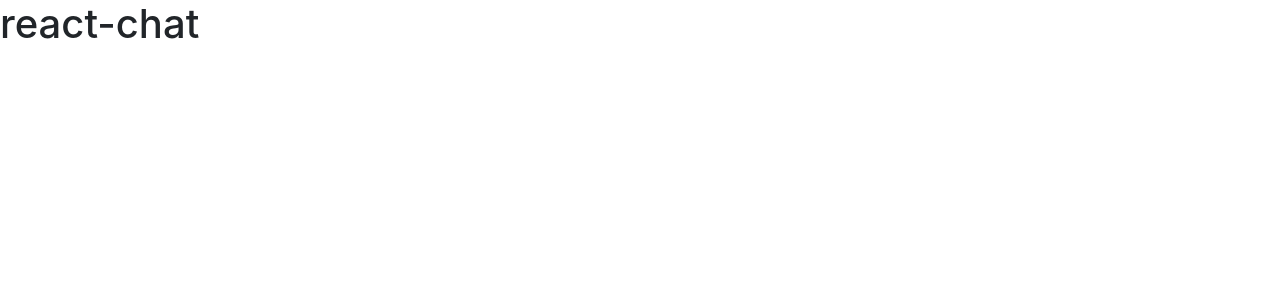
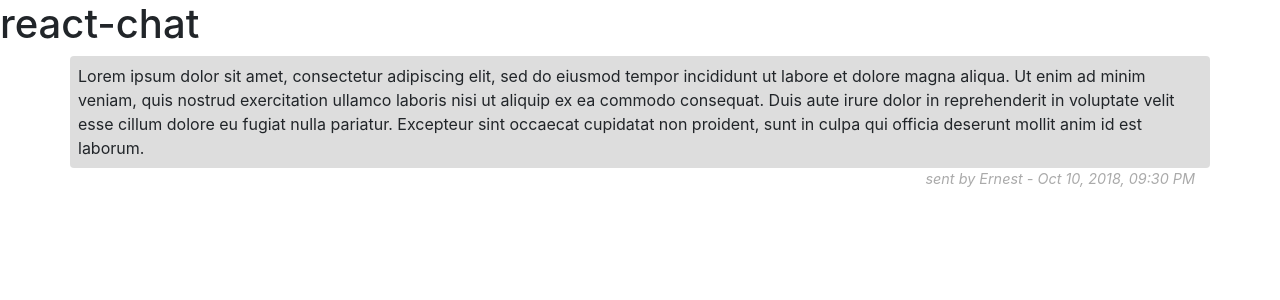
Before and after one commit to alexisrobin/react-chat, a React (Create React App) app: page / in a window 1280 px wide. Shown: the top 300 px of the page. Built offline with nearby package versions, Linux system fonts and the light colour scheme.

Commit message:
:sparkles: Adding Message component

```diff
--- a/src/App.js
+++ b/src/App.js
@@ -1,10 +1,17 @@
 import React, { Component } from 'react';
+import Message from './components/Message';
 
 class App extends Component {
   render() {
     return (
       <div className="App">
         <h1>react-chat</h1>
+        <Message
+          message = {{
+            content: "Lorem ipsum dolor sit amet, consectetur adipiscing elit, sed do eiusmod tempor incididunt ut labore et dolore magna aliqua. Ut enim ad minim veniam, quis nostrud exercitation ullamco laboris nisi ut aliquip ex ea commodo consequat. Duis aute irure dolor in reprehenderit in voluptate velit esse cillum dolore eu fugiat nulla pariatur. Excepteur sint occaecat cupidatat non proident, sunt in culpa qui officia deserunt mollit anim id est laborum.",
+            timestamp: new Date().toISOString()
+          }}
+          senderName = {"Ernest"}/>
       </div>
     );
   }
--- /dev/null
+++ b/src/components/Message.js
@@ -0,0 +1,24 @@
+import React from 'react';
+import './Message.scss';
+import { Container, Row, Col } from 'reactstrap';
+
+const Message = ({ message, senderName }) => {
+
+    const convertISOStringToReadableDateString = ISOString =>
+        new Intl.DateTimeFormat('en-US', { hour: '2-digit', minute: '2-digit', year: 'numeric', month: 'short', day: '2-digit' }).format(new Date(Date.parse(ISOString)));
+
+    return (
+        <Container>
+            <Row className="message-content rounded p-2">
+                {message.content}
+            </Row>
+            <Row className="message-timestamp">
+                <Col className="text-right">
+                    sent by {senderName} - {convertISOStringToReadableDateString(message.timestamp)}
+                </Col>
+            </Row>
+        </Container>
+    );
+}
+
+export default Message;
--- /dev/null
+++ b/src/components/Message.scss
@@ -0,0 +1,9 @@
+.message-content {
+    background-color: #ddd;
+}
+
+.message-timestamp {
+    color: #aaa;
+    font-size: 0.9rem;
+    font-style: italic;
+}
```
